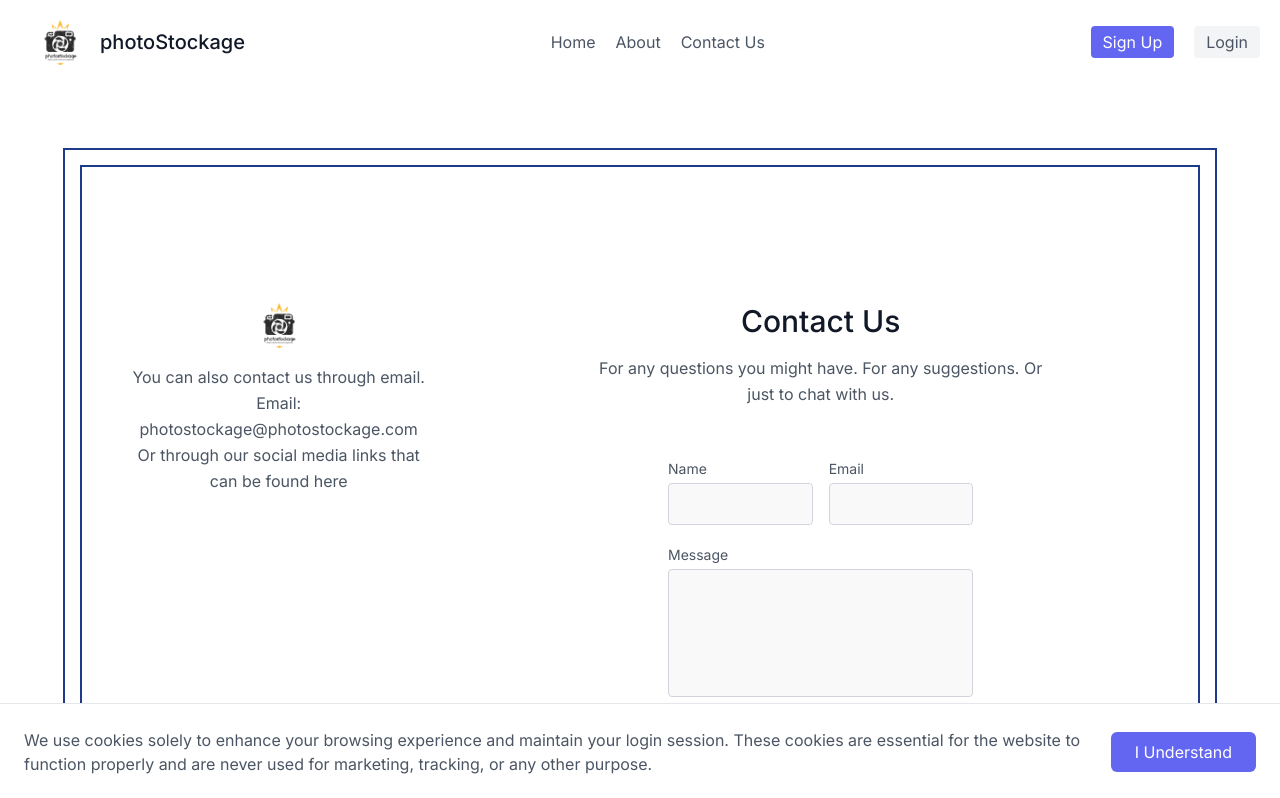
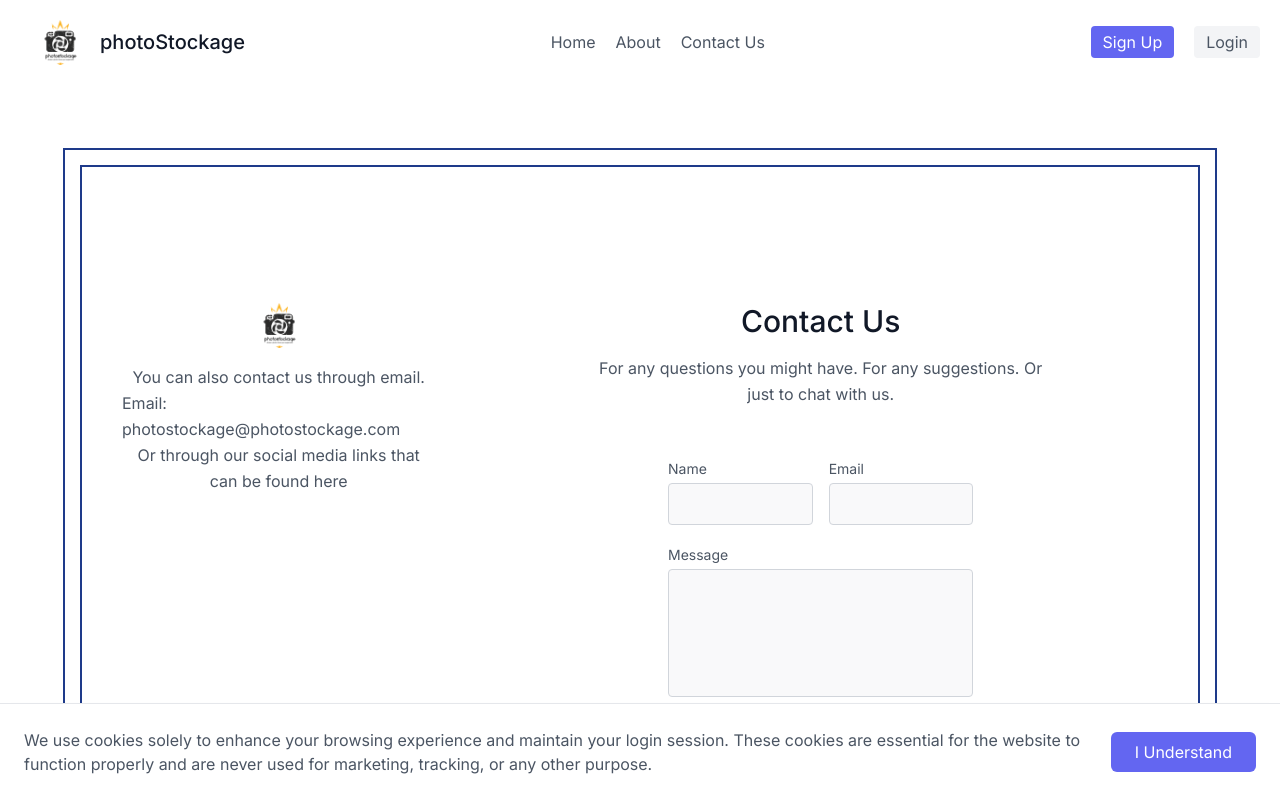
Before and after one commit to EsFrost/photostockage-front, a Next.js app: page /contact in a window 1280 px wide. Shown: the top 798 px of the page. Built offline with nearby package versions, Linux system fonts and the light colour scheme.

Commit message:
Word break in contact

```diff
--- a/src/app/contact/page.tsx
+++ b/src/app/contact/page.tsx
@@ -67,7 +67,8 @@ export default function ContactUs() {
             You can also contact us through email.
           </p>
           <p className="text-gray-600 leading-relaxed text-base flex flex-wrap">
-            Email: photostockage@photostockage.com
+            <span className="block lg:inline">Email:</span>{" "}
+            <span className="break-all">photostockage@photostockage.com</span>
           </p>
           <p className="text-gray-600 leading-relaxed text-base">
             Or through our social media links that can be found{" "}
```
